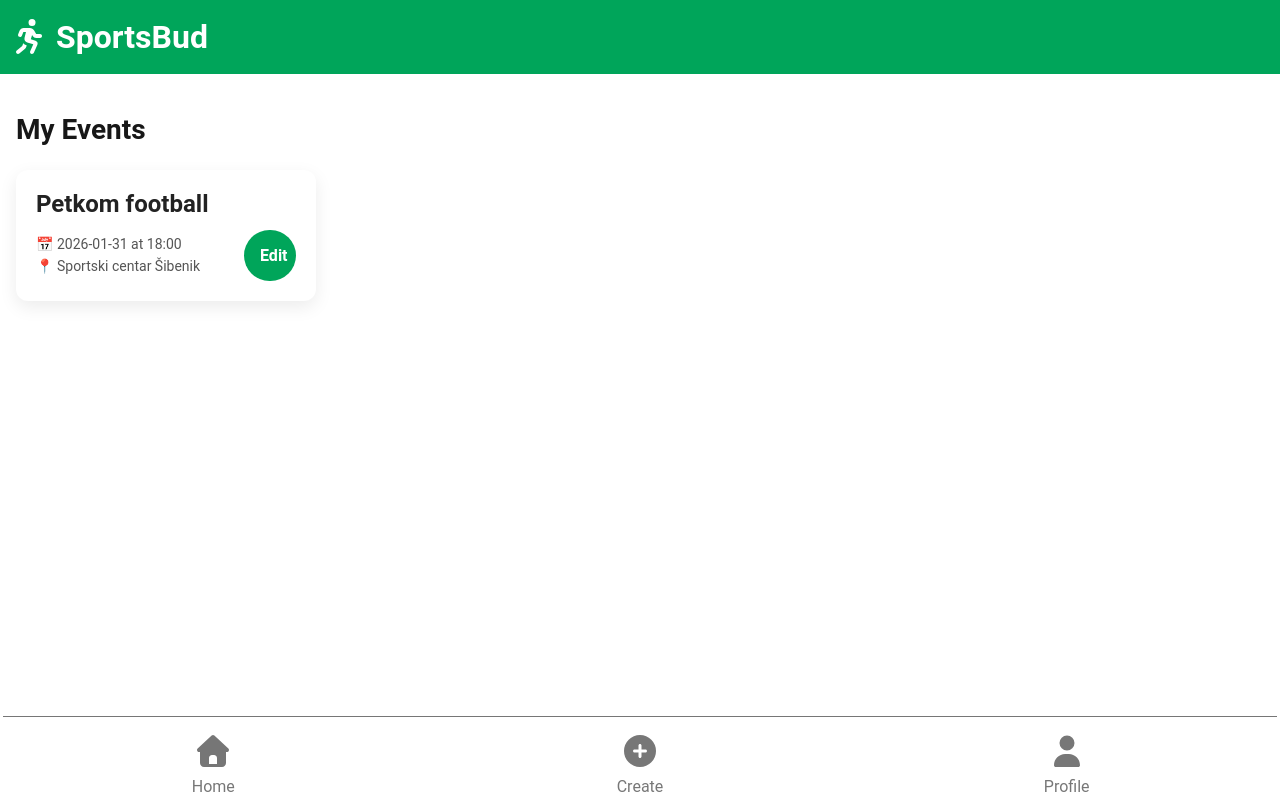
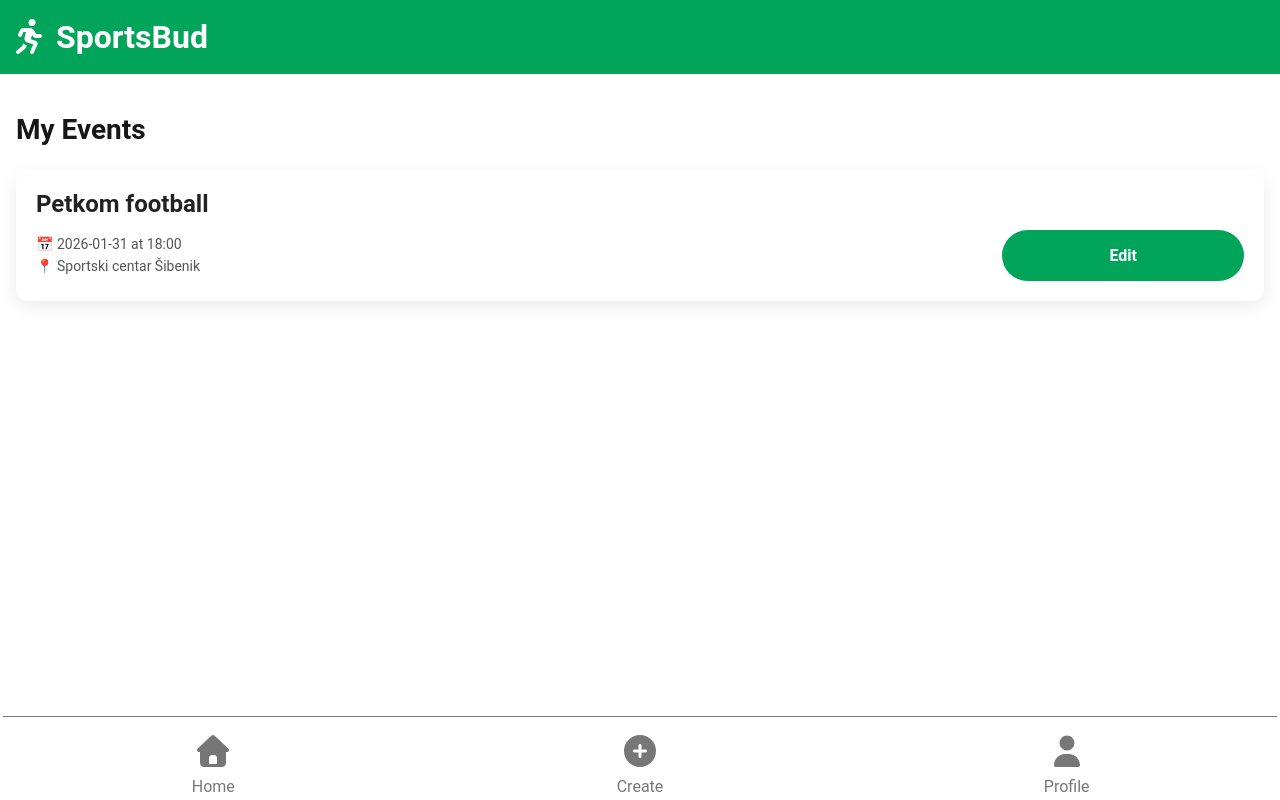
Before and after one commit to ticinovicsara/SportsBud, a React (Vite) app in the folder apps/frontend/: page /edit-events in a window 1280 px wide. Built offline with nearby package versions, Linux system fonts and the light colour scheme.

Commit message:
mini fix

```diff
--- a/apps/frontend/src/pages/EditMyEventsPage/editMyEventsPage.module.css
+++ b/apps/frontend/src/pages/EditMyEventsPage/editMyEventsPage.module.css
@@ -14,12 +14,12 @@
 }
 
 .events-grid {
-  display: grid;
-  grid-template-columns: repeat(auto-fill, minmax(260px, 1fr));
+  display: flex;
   gap: 1rem;
 }
 
 .event-card {
+  width: 100%;
   background: #ffffff;
   border-radius: 12px;
   padding: 20px;
```
